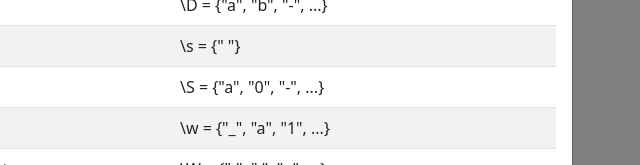
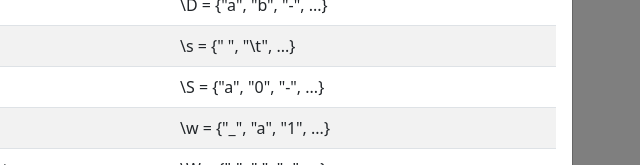
Before and after one commit to yin132/regex-game, a plain HTML site: page index.html in a window 1280 px wide. Both pictures are taken after a click on the button 1199 px from the left and 72 px from the top of the page. Shown: the part 635-800 px from the top of the page, 637-1277 px from the left. Drawn offline with nearby package versions, Linux system fonts and the light colour scheme; a script that the page names is missing.

Commit message:
update whitespace definition

```diff
--- a/index.html
+++ b/index.html
@@ -175,7 +175,7 @@
                             <tr>
                                 <td>\s</td>
                                 <td>Matches white space character</td>
-                                <td>\s = {&quot; &quot;}</td>
+                                <td>\s = {&quot; &quot;, &quot;\t&quot;, ...}</td>
                             </tr>
                             <tr>
                                 <td>\S</td>
```
